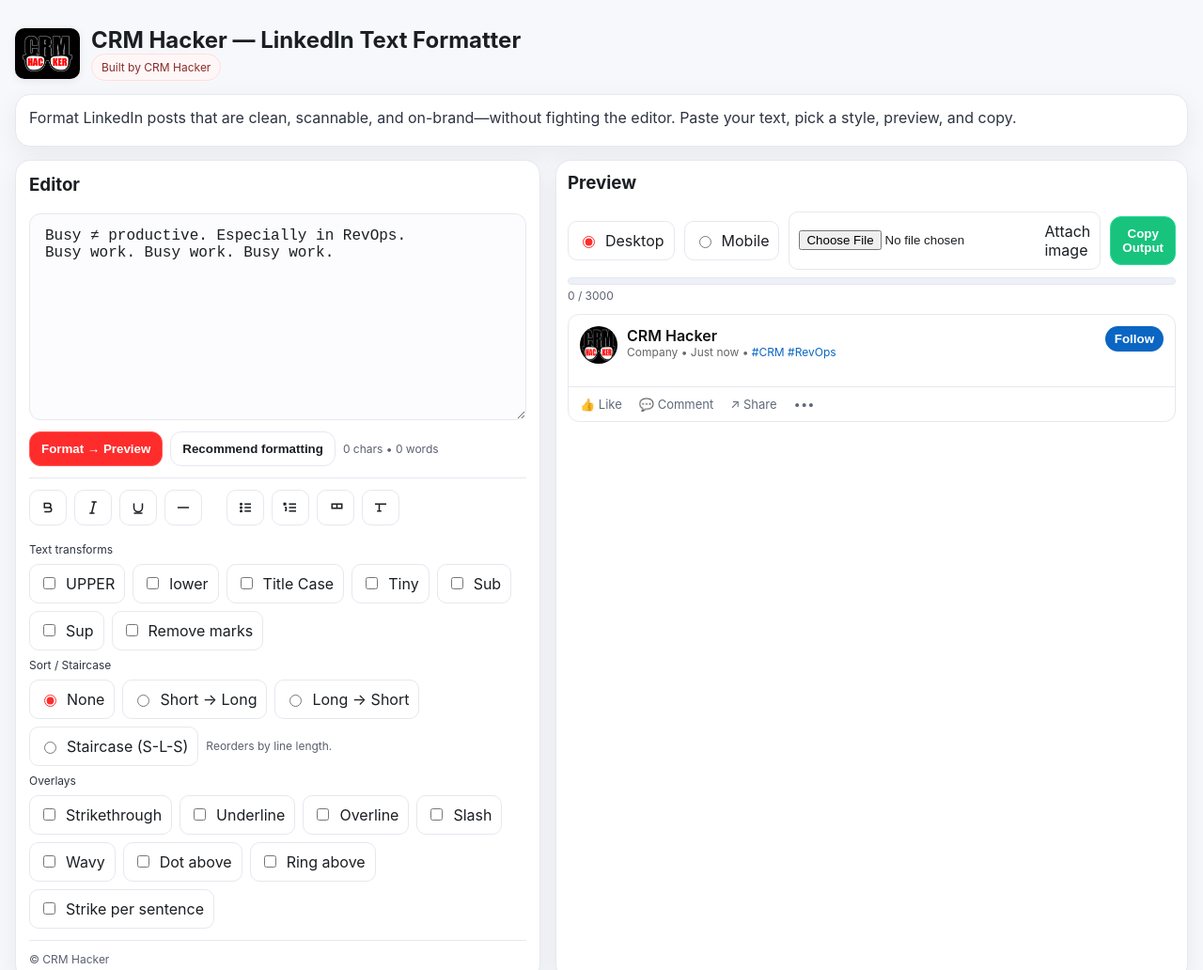
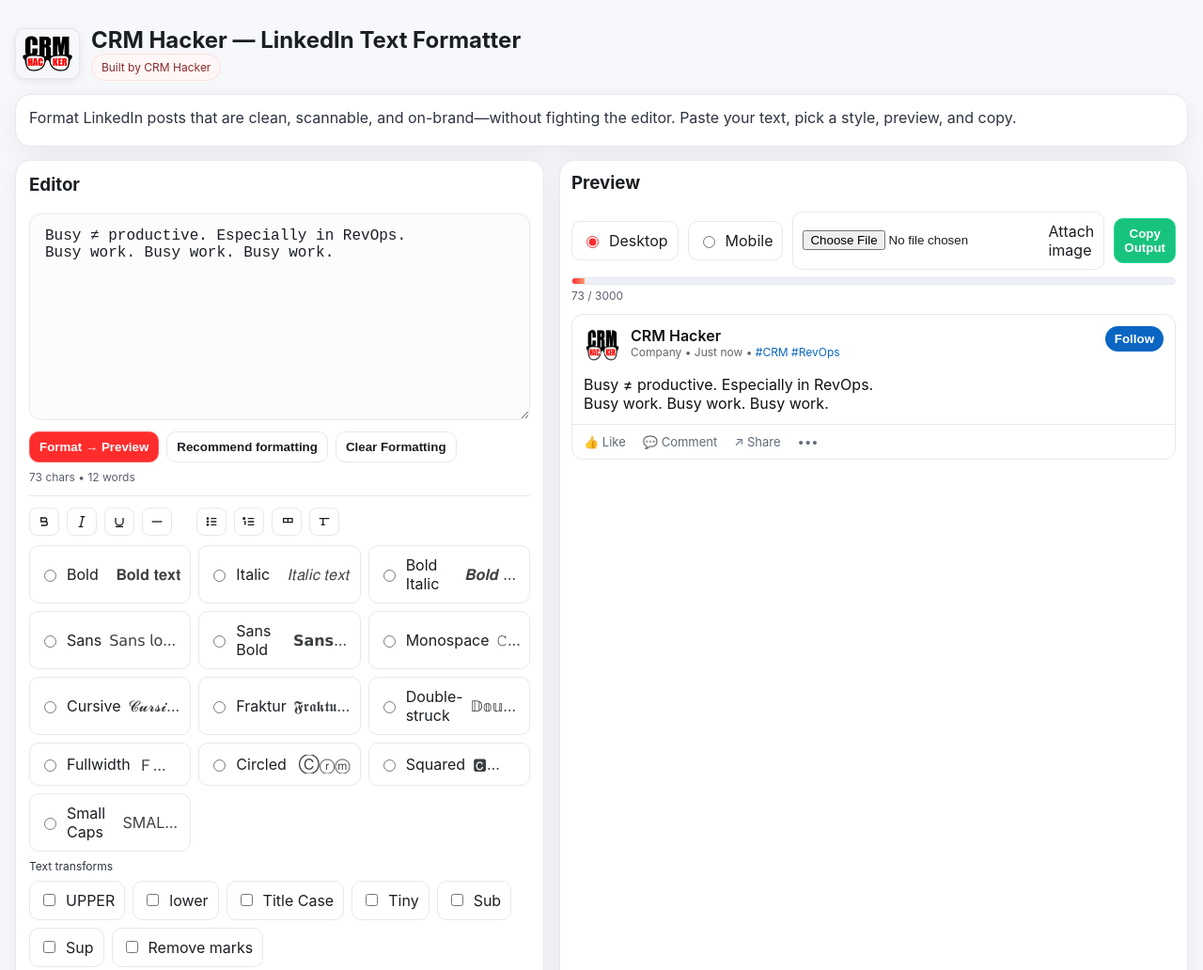
Before and after one commit to crmhacker/LinkedIn-Formatter, a plain HTML site: page index.html in a window 1280 px wide. Shown: the top 1032 px of the page at 94% size. Drawn offline with Linux system fonts and the light colour scheme.

Commit message:
Update index.html

```diff
--- a/index.html
+++ b/index.html
@@ -16,8 +16,13 @@
     body{margin:0;background:var(--bg);color:var(--ink);font-family:Inter,system-ui,-apple-system,Segoe UI,Roboto,Arial,sans-serif;-webkit-font-smoothing:antialiased;-moz-osx-font-smoothing:grayscale}
     a{color:var(--accent)}
     .wrap{max-width:1280px;margin:28px auto;padding:0 16px}
+
     .topbar{display:flex;align-items:center;gap:12px;margin-bottom:14px}
-    .topbar img{height:54px;width:auto;background:#000;border-radius:10px;padding:3px;border:1px solid #0001;box-shadow:0 2px 8px #00000014}
+    .topbar img{
+      height:54px;width:auto;
+      background:#f7f8fb; /* matches page bg */
+      border-radius:10px;padding:3px;border:1px solid #0001;box-shadow:0 2px 8px #00000014
+    }
     .brand h1{margin:0;font-size:24px}
     .tag{display:inline-flex;gap:8px;align-items:center;color:#8a2b2b;background:#fff7f7;border:1px solid #ffdede;border-radius:999px;padding:6px 10px;font-size:12px}
 
@@ -31,13 +36,22 @@
     textarea{width:100%;min-height:220px;background:#fcfcfe;color:var(--ink);border:1px solid var(--line);border-radius:12px;padding:14px 16px;font-size:16px;outline:none;resize:vertical}
     .muted{color:var(--muted);font-size:12px}
 
-    /* Toolbar + buttons */
+    /* Toolbar + buttons (reduced size) */
     .toolbar{display:flex;gap:8px;flex-wrap:wrap;align-items:center}
-    .tool{display:inline-flex;align-items:center;justify-content:center;gap:6px;padding:9px 10px;border:1px solid var(--line);background:#fff;border-radius:10px;color:var(--ink);cursor:pointer}
-    .tool svg{width:18px;height:18px}
+    .tool{
+      display:inline-flex;align-items:center;justify-content:center;gap:4px;
+      padding:6px 7px; /* smaller */
+      border:1px solid var(--line);background:#fff;border-radius:8px;
+      color:var(--ink);cursor:pointer
+    }
+    .tool svg{width:16px;height:16px} /* smaller icons */
     .tool:hover{transform:translateY(-1px);box-shadow:0 2px 8px #00000010}
     .controls{display:flex;gap:8px;flex-wrap:wrap;align-items:center;margin-top:8px}
-    .btn{background:#fff;border:1px solid var(--line);color:var(--ink);padding:10px 12px;border-radius:12px;font-weight:600;cursor:pointer}
+    .btn{
+      background:#fff;border:1px solid var(--line);color:var(--ink);
+      padding:8px 10px; /* smaller */
+      border-radius:10px;font-weight:600;cursor:pointer
+    }
     .btn:hover{transform:translateY(-1px);box-shadow:0 2px 8px #00000010}
     .btn.primary{background:var(--accent);border-color:var(--accent-2);color:#fff}
     .btn.good{background:var(--ok);border-color:#27da97;color:#fff}
@@ -51,7 +65,7 @@
     .chip input{accent-color:var(--accent)}
     .sample{margin-left:auto;opacity:.85;white-space:nowrap;overflow:hidden;text-overflow:ellipsis;max-width:60%}
 
-    /* Recommendations grid (now shown directly under textarea) */
+    /* Recommendations grid (under textarea) */
     .recoGrid{display:grid;grid-template-columns:repeat(auto-fit,minmax(260px,1fr));gap:10px;margin:10px 0}
     .recoCard{background:#fff;border:1px solid var(--line);border-radius:12px;padding:10px}
     .recoHead{display:flex;justify-content:space-between;align-items:center;margin-bottom:6px}
@@ -63,7 +77,10 @@
     .previewShell{padding:12px}
     .preview{background:#fff;color:#111;border-radius:12px;overflow:hidden;border:1px solid var(--line)}
     .liTop{display:flex;gap:10px;align-items:flex-start;padding:12px}
-    .liTop img{height:40px;width:40px;border-radius:50%;background:#000}
+    .liTop img{
+      height:40px;width:40px;border-radius:50%;
+      background:#ffffff; /* pure white background for avatar */
+    }
     .liName{font-weight:600} .liMeta{font-size:12px;color:#666}
     .liFollow{margin-left:auto;background:#0a66c2;color:#fff;border:0;border-radius:999px;padding:6px 10px;font-weight:600}
     .liBody{padding:0 12px 12px;white-space:pre-wrap;word-break:break-word}
@@ -104,15 +121,16 @@ Busy work. Busy work. Busy work.</textarea>
         <div class="controls">
           <button class="btn primary" id="formatBtn">Format → Preview</button>
           <button class="btn" id="recommendBtn">Recommend formatting</button>
+          <button class="btn" id="clearBtn">Clear Formatting</button>
           <span class="muted" id="counts">0 chars • 0 words</span>
         </div>
 
-        <!-- RECOMMENDATIONS now live here (beneath input, above formatting options) -->
+        <!-- RECOMMENDATIONS (beneath input, above formatting options) -->
         <div id="recoArea"></div>
 
         <div class="divider"></div>
 
-        <!-- Formatting options (toolbar moved below recommendations) -->
+        <!-- Formatting options -->
         <div class="toolbar" aria-label="toolbar" title="Apply to selection or whole text">
           <button class="tool" data-act="bold" title="Bold">
             <svg viewBox="0 0 24 24" fill="none" stroke="currentColor" stroke-width="2"><path d="M7 6h6a3 3 0 110 6H7zm0 6h7a3 3 0 110 6H7"/></svg>
@@ -136,7 +154,7 @@ Busy work. Busy work. Busy work.</textarea>
           <button class="tool" data-act="quote" title="Quote">
             <svg viewBox="0 0 24 24" fill="none" stroke="currentColor" stroke-width="2"><path d="M7 7h7v6H7zM14 7h7v6h-7z"/></svg>
           </button>
-          <button class="tool" data-act="clear" title="Clear formatting">
+          <button class="tool" data-act="clear" title="Clear formatting (selection/whole)">
             <svg viewBox="0 0 24 24" fill="none" stroke="currentColor" stroke-width="2"><path d="M4 7h16M10 7v10M7 17h6"/></svg>
           </button>
         </div>
@@ -364,13 +382,6 @@ Busy work. Busy work. Busy work.</textarea>
   // Sort / staircase
   function sortLines(text,mode){
     if(mode==='none') return text;
-    const lines = text split? text.split(/\n/):[]; // safeguard
-  }
-</script>
-<script>
-  // Fix split line (keep logic clean)
-  function sortLines(text,mode){
-    if(mode==='none') return text;
     const lines = text.split(/\n/);
     const items = lines.map((t,i)=>({t,i,len:[...t].length})).sort((a,b)=> a.len-b.len);
     let order=[]; if(mode==='asc') order=items; else if(mode==='desc') order=items.slice().reverse();
@@ -396,9 +407,9 @@ Busy work. Busy work. Busy work.</textarea>
     if(font) s = mapRun(s, font);
 
     // Tiny/Sub/Sup (apply only one)
-    if($('#tiny').checked) s = transformWithMapChars(s, tinyMap);
-    else if($('#sub').checked) s = transformWithMapChars(s, subMap);
-    else if($('#sup').checked) s = transformWithMapChars(s, supMap);
+    if($('#tiny').checked) s = transformWithMap(s, tinyMap);
+    else if($('#sub').checked) s = transformWithMap(s, subMap);
+    else if($('#sup').checked) s = transformWithMap(s, supMap);
 
     // Overlays
     const marks=[]; if($('#ovStrike').checked) marks.push(CM.strike); if($('#ovUnder').checked) marks.push(CM.underline); if($('#ovOver').checked) marks.push(CM.overline); if($('#ovSlash').checked) marks.push(CM.slash); if($('#ovWavy').checked) marks.push(CM.wavy); if($('#ovDot').checked) marks.push(CM.dot); if($('#ovRing').checked) marks.push(CM.ring);
@@ -419,8 +430,6 @@ Busy work. Busy work. Busy work.</textarea>
     liBody.textContent = s;
     updateCounts();
   }
-
-  function transformWithMapChars(s,map){return [...s].map(ch=> map.get(ch)||ch).join('');}
 
   // Recommendations (multi-option grid)
   function looksLikeList(s){ return /^\s*[-•\d]/m.test(s) || s.split('\n').filter(x=>x.trim()).length >= 3; }
@@ -483,8 +492,17 @@ Busy work. Busy work. Busy work.</textarea>
   $('#formatBtn').addEventListener('click', runFormat);
   $('#recommendBtn').addEventListener('click', ()=>{
     renderRecommendations(recommendVariants(input.value||''));
-    // keep user near textarea area where recos appear
     input.scrollIntoView({behavior:'smooth', block:'center'});
+  });
+  $('#clearBtn').addEventListener('click', ()=>{
+    // remove Unicode combining marks from the input
+    input.value = removeCombining(input.value.normalize('NFKD'));
+    // clear preview text
+    liBody.textContent = '';
+    // uncheck checkboxes and font radios (keep device + sort as-is)
+    document.querySelectorAll('input[type=checkbox]').forEach(el=> el.checked=false);
+    document.querySelectorAll('input[name="font"]').forEach(el=> el.checked=false);
+    updateCounts();
   });
   $('#copyBtn').addEventListener('click', ()=> navigator.clipboard.writeText(liBody.textContent||''));
 
```
